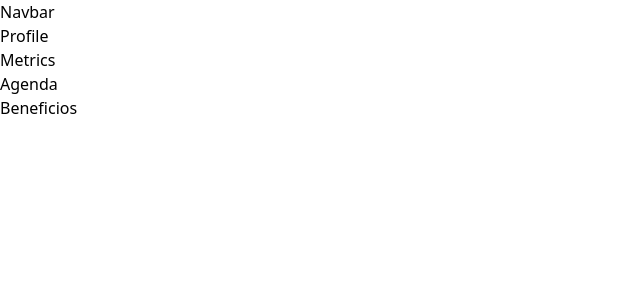
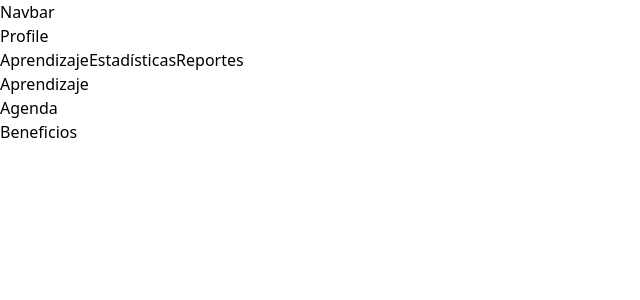
Before and after one commit to GersoZz/qhali-kay, a React (Vite) app: page / in a window 1280 px wide. Shown: the top 300 px of the page, without its empty margins (0-640 px from the left). Built offline with nearby package versions, Linux system fonts and the light colour scheme; no server answers; what aws-amplify would draw is missing.

Commit message:
feat: add nav tabs in Metrics.tsx

```diff
--- a/src/components/Dashboard/Metrics.tsx
+++ b/src/components/Dashboard/Metrics.tsx
@@ -1,5 +1,44 @@
+import { useState } from "react";
+import Aprendizaje from "./Metrics/Aprendizaje";
+import Estadisticas from "./Metrics/Estadisticas";
+import Reporte from "./Metrics/Reporte";
+
+interface MetricsButtonProps {
+  text: string;
+  onClick: React.MouseEventHandler<HTMLButtonElement>;
+}
+
+const MetricsButton: React.FC<MetricsButtonProps> = ({ text, onClick }) => {
+  return (
+    <button
+      onClick={onClick}
+      className="border-solid border-slate-500 border-2 hover:bg-teal-100 ml-3 px-6 py-1 rounded-t my-2 disabled:bg-indigo-300"
+      type="submit"
+    >
+      {text}
+    </button>
+  );
+};
+
 function Metrics() {
-  return <div>Metrics</div>;
+  const [metric, setMetric] = useState<string>("aprendizaje");
+
+  return (
+    <div>
+      <div>
+        {/* prettier-ignore */}
+        <MetricsButton text="Aprendizaje" onClick={() => { setMetric("aprendizaje")}} />
+        {/* prettier-ignore */}
+        <MetricsButton text="Estadísticas" onClick={() => {setMetric("estadisticas")}} />
+        {/* prettier-ignore */}
+        <MetricsButton text="Reportes" onClick={() => {setMetric("reporte")}} />
+      </div>
+
+      {metric === "aprendizaje" && <Aprendizaje />}
+      {metric === "estadisticas" && <Estadisticas />}
+      {metric === "reporte" && <Reporte />}
+    </div>
+  );
 }
 
 export default Metrics;
--- /dev/null
+++ b/src/components/Dashboard/Metrics/Aprendizaje.tsx
@@ -0,0 +1,5 @@
+function Aprendizaje() {
+  return <div>Aprendizaje</div>;
+}
+
+export default Aprendizaje;
--- /dev/null
+++ b/src/components/Dashboard/Metrics/Estadisticas.tsx
@@ -0,0 +1,5 @@
+function Estadisticas() {
+  return <div>Estadisticas</div>;
+}
+
+export default Estadisticas;
--- /dev/null
+++ b/src/components/Dashboard/Metrics/Reporte.tsx
@@ -0,0 +1,5 @@
+function Reporte() {
+  return <div>Reporte</div>;
+}
+
+export default Reporte;
```
